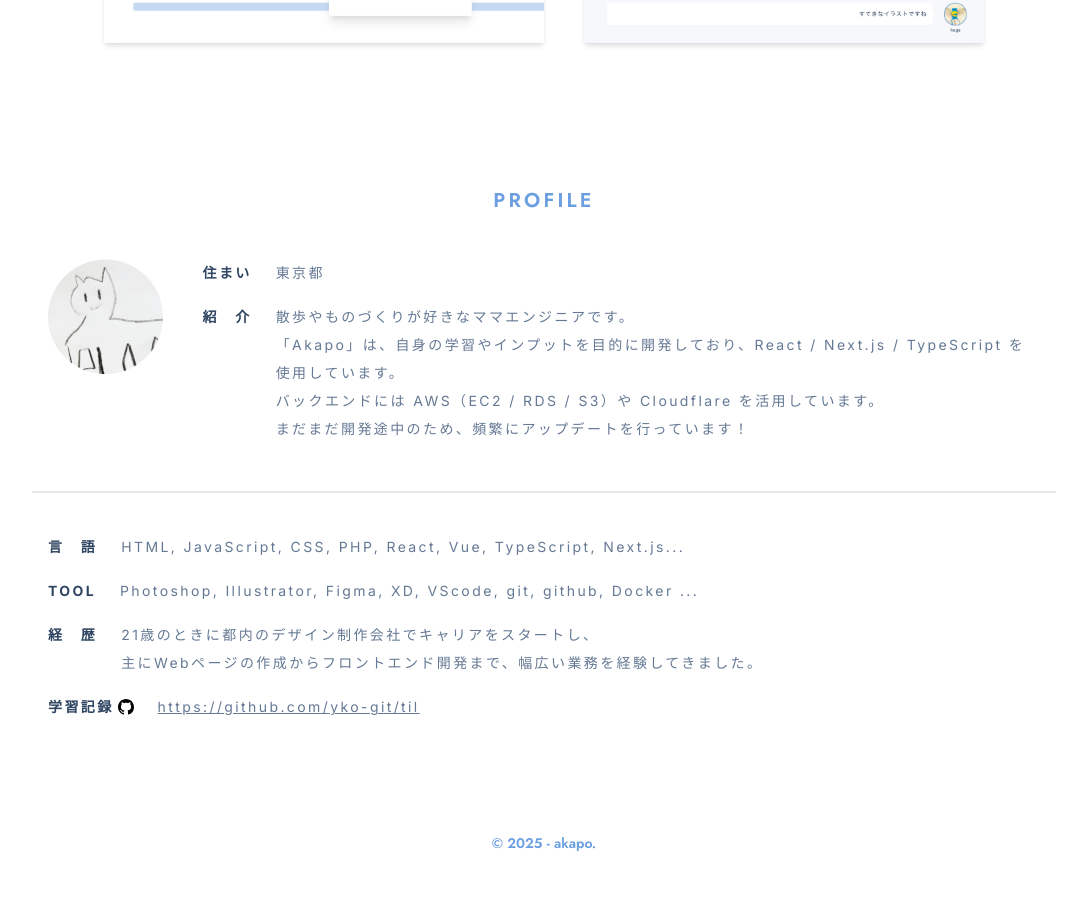
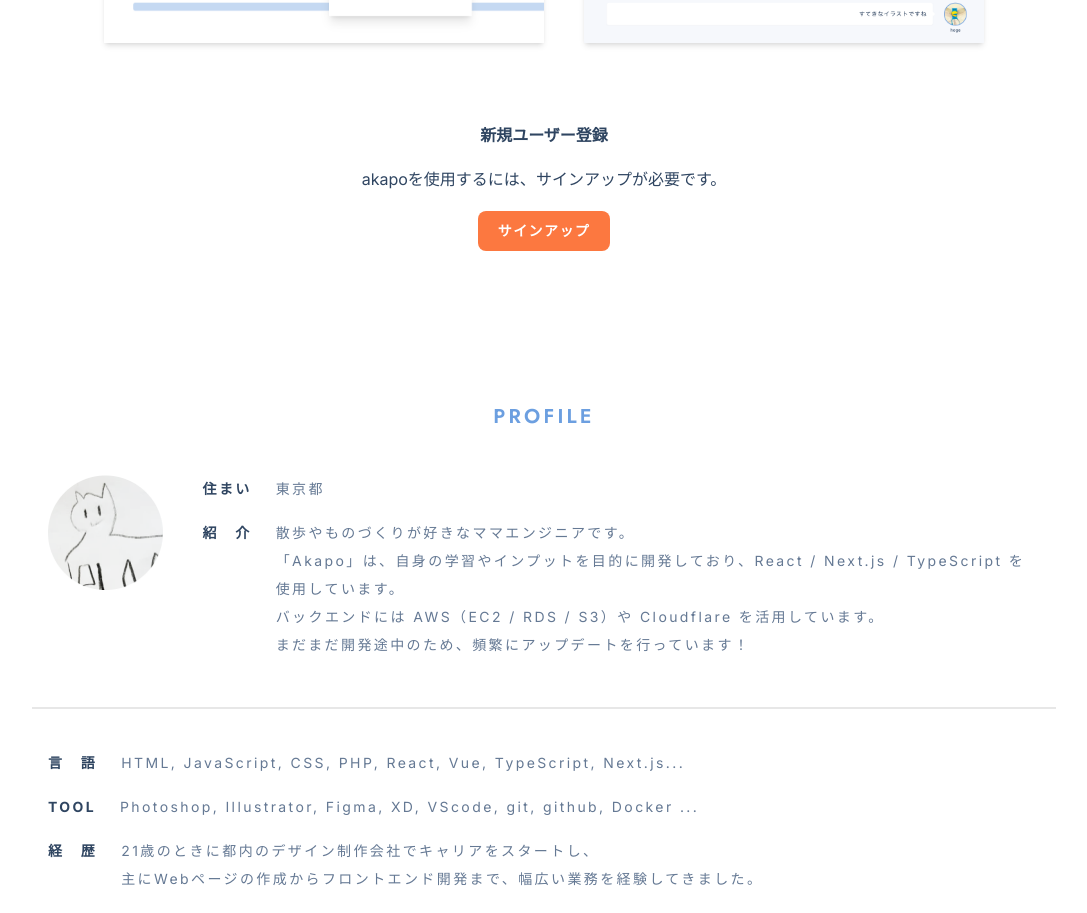
Before and after one commit to yko-git/akapo-app, a Next.js app in the folder front/: page /about in a window 1280 px wide. Shown: the part 1059-1972 px from the top of the page, without its empty margins (96-1183 px from the left). Before the commit the page ends 1944 px from the top, so only its background shows below. Built offline with nearby package versions, Linux system fonts and the light colour scheme.

Commit message:
新規ユーザー登録導線を追加（feature_akapo_jwtcheck）

```diff
--- a/front/app/about/page.tsx
+++ b/front/app/about/page.tsx
@@ -2,6 +2,7 @@ import Image from "next/image";
 import Link from "next/link";
 import { jost } from "@/components/shared/font";
 import logo from "@/public/common/logo.svg";
+import Button from "@/components/shared/button";
 
 export default function About() {
   return (
@@ -50,6 +51,21 @@ export default function About() {
             height={271}
             className="shadow-md"
           />
+        </div>
+        <div className="text-center md:mt-20 mt-12">
+          <h2 className="font-bold">新規ユーザー登録</h2>
+          <div className="mt-5">
+            <p>
+              akapoを使用するには、
+              <br className="md:hidden" />
+              サインアップが必要です。
+            </p>
+            <div className="mt-5">
+              <Link href="/signup">
+                <Button mode="Success">サインアップ</Button>
+              </Link>
+            </div>
+          </div>
         </div>
         <div className="text-center md:mt-36 md:mb-20 mt-28 mb-10">
           <h3
```
